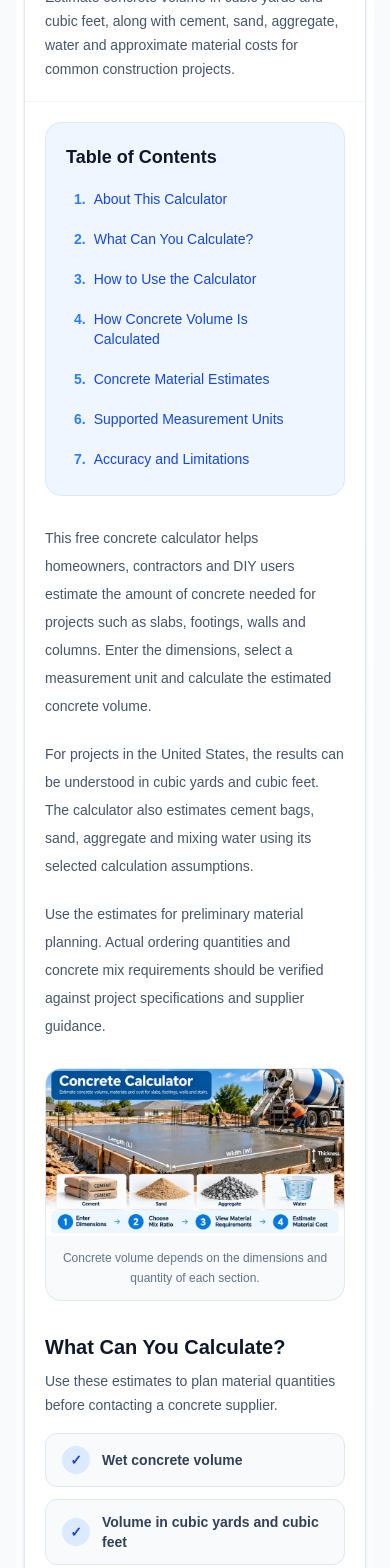
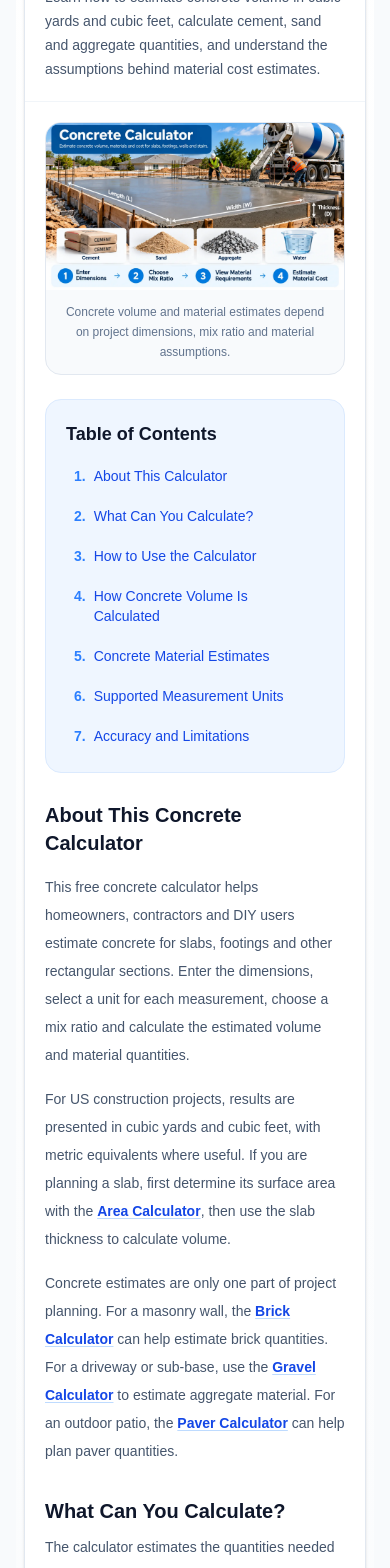
Before and after one commit to km7max-cmd/cornerspan, a Next.js app: page /calculators/concrete in a window 390 px wide. Shown: the part 6660-8228 px from the top of the page. Built offline with nearby package versions, Linux system fonts and the light colour scheme.

Commit message:
Refactor AboutCalculator component
Refactor AboutCalculator component for clarity and consistency. Update headings, descriptions, and improve structure.

```diff
--- a/app/calculators/concrete/components/AboutCalculator.tsx
+++ b/app/calculators/concrete/components/AboutCalculator.tsx
@@ -1,4 +1,3 @@
-
 const tableOfContents = [
   { id: "about-concrete-calculator", label: "About This Calculator" },
   { id: "what-can-you-calculate", label: "What Can You Calculate?" },
@@ -9,11 +8,14 @@ const tableOfContents = [
   { id: "accuracy", label: "Accuracy and Limitations" },
 ];
 
+const linkClass =
+  "font-semibold text-blue-700 underline decoration-blue-200 underline-offset-2 transition hover:text-blue-900";
+
 export default function AboutCalculator() {
   return (
     <section
       className="w-full overflow-hidden rounded-3xl border border-slate-200 bg-white shadow-sm"
-      aria-labelledby="about-concrete-calculator"
+      aria-labelledby="about-concrete-calculator-heading"
     >
       <header className="border-b border-slate-100 px-5 py-5 sm:px-7">
         <p className="text-xs font-bold uppercase tracking-[0.16em] text-blue-600">
@@ -21,27 +23,45 @@ export default function AboutCalculator() {
         </p>
 
         <h2
-          id="about-concrete-calculator"
+          id="about-concrete-calculator-heading"
           className="mt-1 text-2xl font-black tracking-tight text-slate-950 sm:text-3xl"
         >
-          About This Concrete Calculator
+          Concrete Calculator Guide: Volume, Materials and Cost
         </h2>
 
         <p className="mt-2 max-w-3xl text-sm leading-6 text-slate-600 sm:text-base">
-          Estimate concrete volume in cubic yards and cubic feet, along
-          with cement, sand, aggregate, water and approximate material
-          costs for common construction projects.
+          Learn how to estimate concrete volume in cubic yards and cubic
+          feet, calculate cement, sand and aggregate quantities, and
+          understand the assumptions behind material cost estimates.
         </p>
       </header>
 
       <div className="px-5 py-5 sm:px-7 sm:py-7">
+        {/* Infographic directly below the calculator results */}
+        <figure className="overflow-hidden rounded-2xl border border-slate-200 bg-slate-50">
+          <img
+            src="/concrete-calculator-infographic.webp"
+            alt="Concrete calculator infographic showing length, width, thickness, concrete volume and estimated cement, sand and aggregate quantities"
+            width={1536}
+            height={864}
+            loading="lazy"
+            decoding="async"
+            className="h-auto w-full"
+          />
+          <figcaption className="px-4 py-3 text-center text-xs leading-5 text-slate-500 sm:text-sm">
+            Concrete volume and material estimates depend on project
+            dimensions, mix ratio and material assumptions.
+          </figcaption>
+        </figure>
+
+        {/* Table of contents */}
         <nav
           aria-label="Table of contents"
-          className="rounded-2xl border border-blue-100 bg-blue-50 p-5"
+          className="mt-6 rounded-2xl border border-blue-100 bg-blue-50 p-5"
         >
-          <h3 className="text-lg font-black text-slate-900">
+          <h2 className="text-lg font-black text-slate-900">
             Table of Contents
-          </h3>
+          </h2>
 
           <ol className="mt-3 grid gap-2 sm:grid-cols-2">
             {tableOfContents.map((item, index) => (
@@ -60,253 +80,249 @@ export default function AboutCalculator() {
           </ol>
         </nav>
 
-        <div
+        {/* Introduction */}
+        <section
           id="about-concrete-calculator"
-          className="mt-7 scroll-mt-24 space-y-5 text-sm leading-7 text-slate-600 sm:text-base"
+          className="mt-7 scroll-mt-24 space-y-4 text-sm leading-7 text-slate-600 sm:text-base"
         >
+          <h2 className="text-xl font-black text-slate-900 sm:text-2xl">
+            About This Concrete Calculator
+          </h2>
+
           <p>
             This free concrete calculator helps homeowners, contractors
-            and DIY users estimate the amount of concrete needed for
-            projects such as slabs, footings, walls and columns. Enter
-            the dimensions, select a measurement unit and calculate the
-            estimated concrete volume.
+            and DIY users estimate concrete for slabs, footings and other
+            rectangular sections. Enter the dimensions, select a unit
+            for each measurement, choose a mix ratio and calculate the
+            estimated volume and material quantities.
           </p>
 
           <p>
-            For projects in the United States, the results can be
-            understood in cubic yards and cubic feet. The calculator
-            also estimates cement bags, sand, aggregate and mixing water
-            using its selected calculation assumptions.
+            For US construction projects, results are presented in cubic
+            yards and cubic feet, with metric equivalents where useful.
+            If you are planning a slab, first determine its surface area
+            with the{" "}
+            <a href="/calculators/area" className={linkClass}>
+              Area Calculator
+            </a>
+            , then use the slab thickness to calculate volume.
           </p>
 
           <p>
-            Use the estimates for preliminary material planning. Actual
-            ordering quantities and concrete mix requirements should be
-            verified against project specifications and supplier guidance.
+            Concrete estimates are only one part of project planning.
+            For a masonry wall, the{" "}
+            <a href="/calculators/brick" className={linkClass}>
+              Brick Calculator
+            </a>{" "}
+            can help estimate brick quantities. For a driveway or
+            sub-base, use the{" "}
+            <a href="/calculators/gravel" className={linkClass}>
+              Gravel Calculator
+            </a>{" "}
+            to estimate aggregate material. For an outdoor patio, the{" "}
+            <a href="/calculators/paver" className={linkClass}>
+              Paver Calculator
+            </a>{" "}
+            can help plan paver quantities.
           </p>
-        </div>
+        </section>
 
-        <figure className="mt-7 overflow-hidden rounded-2xl border border-slate-200 bg-slate-50">
-          <img
-            src="/concrete-calculator-infographic.webp"
-            alt="Concrete volume calculation using length, width and depth, with material quantity estimates"
-            width={1536}
-            height={864}
-            loading="lazy"
-            decoding="async"
-            className="h-auto w-full"
-          />
-          <figcaption className="px-4 py-3 text-center text-xs leading-5 text-slate-500 sm:text-sm">
-            Concrete volume depends on the dimensions and quantity of
-            each section.
-          </figcaption>
-        </figure>
-
+        {/* What it calculates */}
         <section
           id="what-can-you-calculate"
           className="mt-8 scroll-mt-24"
         >
-          <h3 className="text-xl font-black text-slate-900 sm:text-2xl">
+          <h2 className="text-xl font-black text-slate-900 sm:text-2xl">
             What Can You Calculate?
-          </h3>
+          </h2>
 
-          <p className="mt-2 text-sm leading-6 text-slate-600 sm:text-base">
-            Use these estimates to plan material quantities before
-            contacting a concrete supplier.
+          <p className="mt-2 text-sm leading-7 text-slate-600 sm:text-base">
+            The calculator estimates the quantities needed for
+            preliminary material planning. Available outputs include:
           </p>
 
-          <div className="mt-4 grid gap-3 sm:grid-cols-2">
-            <FeatureItem text="Wet concrete volume" />
-            <FeatureItem text="Volume in cubic yards and cubic feet" />
-            <FeatureItem text="Estimated 94 lb cement bags" />
-            <FeatureItem text="Sand quantity" />
-            <FeatureItem text="Aggregate quantity" />
-            <FeatureItem text="Estimated mixing water" />
-            <FeatureItem text="Material cost based on entered prices" />
-            <FeatureItem text="Multiple identical sections" />
-          </div>
+          <ul className="mt-4 grid gap-3 sm:grid-cols-2">
+            {[
+              "Wet concrete volume",
+              "Volume in cubic yards and cubic feet",
+              "Estimated 94 lb cement bags",
+              "Sand quantity",
+              "Aggregate quantity",
+              "Estimated mixing water",
+              "Material cost from entered prices",
+              "Multiple identical sections",
+            ].map((item) => (
+              <li
+                key={item}
+                className="flex items-start gap-3 rounded-xl border border-slate-200 bg-slate-50 px-4 py-3"
+              >
+                <span
+                  aria-hidden="true"
+                  className="mt-0.5 flex h-6 w-6 shrink-0 items-center justify-center rounded-full bg-blue-100 text-sm font-bold text-blue-700"
+                >
+                  ✓
+                </span>
+                <span className="text-sm font-medium leading-6 text-slate-700 sm:text-base">
+                  {item}
+                </span>
+              </li>
+            ))}
+          </ul>
         </section>
 
+        {/* How to use */}
         <section id="how-to-use" className="mt-8 scroll-mt-24">
-          <h3 className="text-xl font-black text-slate-900 sm:text-2xl">
+          <h2 className="text-xl font-black text-slate-900 sm:text-2xl">
             How to Use the Concrete Calculator
-          </h3>
+          </h2>
 
-          <p className="mt-2 text-sm leading-6 text-slate-600 sm:text-base">
+          <p className="mt-2 text-sm leading-7 text-slate-600 sm:text-base">
             Follow these steps to estimate the concrete requirements
             for your project.
           </p>
 
-          <div className="mt-4 space-y-3">
-            <Step
-              number="1"
-              text="Select the concrete project type available in the calculator."
-            />
-            <Step
-              number="2"
-              text="Enter the length, width and depth or thickness."
-            />
-            <Step
-              number="3"
-              text="Choose the appropriate unit for each dimension, such as feet or inches."
-            />
-            <Step
-              number="4"
-              text="Enter the number of identical sections you need to calculate."
-            />
-            <Step
-              number="5"
-              text="Select an available concrete mix ratio or enter a custom ratio if supported."
-            />
-            <Step
-              number="6"
-              text="Optionally enter local prices for cement, sand and aggregate."
-            />
-            <Step
-              number="7"
-              text="Calculate and review the estimated volume, materials and cost."
-            />
-          </div>
+          <ol className="mt-4 space-y-3">
+            {[
+              "Enter the length, width and depth or thickness.",
+              "Choose the correct unit for each dimension, such as feet or inches.",
+              "Enter the number of identical sections you want to calculate.",
+              "Select the concrete mix ratio supported by the calculator.",
+              "Optionally enter cement, sand and aggregate prices to estimate material cost.",
+              "Calculate the result and review the volume, material quantities and cost.",
+            ].map((text, index) => (
+              <li
+                key={text}
+                className="flex gap-3 rounded-2xl border border-slate-200 bg-slate-50 p-4"
+              >
+                <span className="flex h-8 w-8 shrink-0 items-center justify-center rounded-full bg-blue-600 text-xs font-bold text-white">
+                  {index + 1}
+                </span>
+                <span className="pt-0.5 text-sm leading-6 text-slate-600 sm:text-base">
+                  {text}
+                </span>
+              </li>
+            ))}
+          </ol>
         </section>
 
+        {/* Volume formula */}
         <section id="concrete-volume" className="mt-8 scroll-mt-24">
-          <h3 className="text-xl font-black text-slate-900 sm:text-2xl">
+          <h2 className="text-xl font-black text-slate-900 sm:text-2xl">
             How Concrete Volume Is Calculated
-          </h3>
+          </h2>
 
           <div className="mt-4 rounded-2xl border border-slate-200 bg-slate-50 p-5">
             <p className="text-sm leading-7 text-slate-600 sm:text-base">
-              For a rectangular slab, multiply its length by its width
-              and thickness. Convert all measurements to the same unit
-              before multiplying.
+              For a rectangular slab, multiply the length by the width
+              and the thickness. All dimensions must be converted to
+              consistent units before multiplying.
             </p>
 
-            <div className="my-5 rounded-xl border border-blue-100 bg-white px-4 py-4 text-center">
+            <div className="my-5 rounded-xl border border-blue-100 bg-white px-4 py-5 text-center">
               <p className="text-lg font-black text-slate-900 sm:text-xl">
                 Volume = Length × Width × Thickness
               </p>
             </div>
 
             <p className="text-sm leading-7 text-slate-600 sm:text-base">
-              For measurements in feet, the result is cubic feet.
-              Divide cubic feet by 27 to convert to cubic yards.
-              For example, a 10 ft × 10 ft slab with a 4-inch
-              thickness has a theoretical volume of approximately
-              33.33 ft³, or 1.23 yd³.
+              For example, a 10 ft × 10 ft slab with a 4-inch thickness
+              has a theoretical volume of about 33.33 cubic feet, or
+              1.23 cubic yards. This is the wet concrete volume before
+              any separate allowance for placement waste.
             </p>
 
             <div className="mt-4 rounded-xl border border-slate-200 bg-white p-4">
-              <p className="text-sm font-bold text-slate-900">
-                Useful US volume conversions
-              </p>
-              <ul className="mt-2 space-y-2 text-sm text-slate-600">
+              <h3 className="font-bold text-slate-900">
+                US Volume Conversions
+              </h3>
+              <ul className="mt-2 space-y-2 text-sm leading-6 text-slate-600">
                 <li>1 cubic yard = 27 cubic feet</li>
                 <li>1 cubic yard ≈ 0.7646 cubic meters</li>
                 <li>1 cubic meter ≈ 35.3147 cubic feet</li>
               </ul>
             </div>
+
+            <p className="mt-4 text-sm leading-7 text-slate-600 sm:text-base">
+              If the project includes adjacent paving or a patio, use
+              the{" "}
+              <a href="/calculators/paver" className={linkClass}>
+                Paver Calculator
+              </a>{" "}
+              for the paver layout and this calculator for any
+              rectangular concrete sections.
+            </p>
           </div>
         </section>
 
+        {/* Material estimates */}
         <section id="material-estimate" className="mt-8 scroll-mt-24">
-          <h3 className="text-xl font-black text-slate-900 sm:text-2xl">
+          <h2 className="text-xl font-black text-slate-900 sm:text-2xl">
             Concrete Material Estimates
-          </h3>
+          </h2>
 
-          <div className="mt-4 space-y-4 rounded-2xl bg-slate-50 p-5">
+          <div className="mt-4 space-y-5 rounded-2xl bg-slate-50 p-5">
             <div>
-              <h4 className="font-bold text-slate-900">
-                Cement bags
-              </h4>
+              <h3 className="font-bold text-slate-900">Cement Bags</h3>
               <p className="mt-1 text-sm leading-7 text-slate-600 sm:text-base">
-                The US-oriented estimate uses a 94 lb cement bag.
-                The number of bags depends on the concrete volume,
-                selected mix ratio and calculation assumptions.
-                This is an estimate for cement as an ingredient,
-                not premixed concrete bags.
+                This US-oriented estimate uses a 94 lb cement bag.
+                Bag counts depend on the calculated cement weight and
+                selected mix ratio. This estimates cement as an
+                ingredient, not the number of premixed concrete bags
+                needed for a project.
               </p>
             </div>
 
             <div>
-              <h4 className="font-bold text-slate-900">
-                Sand and aggregate
-              </h4>
+              <h3 className="font-bold text-slate-900">
+                Sand and Aggregate
+              </h3>
               <p className="mt-1 text-sm leading-7 text-slate-600 sm:text-base">
-                Quantities are estimated from the selected mix ratio
-                and dry-volume factor. Material density is used when
-                converting volume into weight-based pricing units.
+                Sand and aggregate quantities are estimated from the
+                selected mix ratio and dry-volume factor. Their weight
+                depends on material density. For separate driveway
+                base material planning, the{" "}
+                <a href="/calculators/gravel" className={linkClass}>
+                  Gravel Calculator
+                </a>{" "}
+                can provide a complementary estimate.
               </p>
             </div>
 
             <div>
-              <h4 className="font-bold text-slate-900">
-                Water requirement
-              </h4>
+              <h3 className="font-bold text-slate-900">
+                Water Requirement
+              </h3>
               <p className="mt-1 text-sm leading-7 text-slate-600 sm:text-base">
-                The calculator uses an estimated water-cement ratio.
-                Actual water requirements depend on the specified
-                mix design, aggregate moisture, admixtures and
-                workability requirements.
+                Water is estimated using the calculator's assumed
+                water-cement ratio. Actual water demand depends on the
+                specified mix design, aggregate moisture, admixtures
+                and required workability. Follow the approved mix
+                design for structural concrete.
               </p>
             </div>
 
             <div>
-              <h4 className="font-bold text-slate-900">
-                Material cost
-              </h4>
+              <h3 className="font-bold text-slate-900">Material Cost</h3>
               <p className="mt-1 text-sm leading-7 text-slate-600 sm:text-base">
-                Enter the unit price for each material to estimate
-                its cost. The result depends on the price, selected
-                unit, material density and calculated quantity.
-                Supplier delivery fees, labor, equipment, taxes and
-                other expenses are not necessarily included.
+                Enter the price per selected unit for each material.
+                The cost estimate depends on the entered price,
+                selected unit, material density and calculated
+                quantity. Delivery, labor, equipment, taxes and
+                other charges may not be included.
               </p>
             </div>
           </div>
         </section>
 
-        <section className="mt-8 rounded-2xl border border-slate-200 bg-white p-5">
-          <h3 className="text-xl font-black text-slate-900 sm:text-2xl">
-            Related Construction Calculators
-          </h3>
+        {/* Supported units */}
+        <section id="supported-units" className="mt-8 scroll-mt-24">
+          <h2 className="text-xl font-black text-slate-900 sm:text-2xl">
+            Supported Measurement Units
+          </h2>
 
-          <p className="mt-2 text-sm leading-6 text-slate-600 sm:text-base">
-            Explore other CornerSpan tools for construction
-            measurements and material planning.
-          </p>
-
-          <div className="mt-4 grid gap-3 sm:grid-cols-2">
-            <InternalLink
-              href="/calculators/area"
-              title="Area Calculator"
-              description="Calculate the area of common geometric shapes."
-            />
-            <InternalLink
-              href="/calculators/brick"
-              title="Brick Calculator"
-              description="Estimate the number of bricks required for a wall."
-            />
-            <InternalLink
-              href="/calculators/gravel"
-              title="Gravel Calculator"
-              description="Estimate gravel volume and material quantities."
-            />
-            <InternalLink
-              href="/calculators/paver"
-              title="Paver Calculator"
-              description="Estimate paver quantities for outdoor surfaces."
-            />
-          </div>
-        </section>
-
-        <section id="supported-units" className="mt-8 scroll-mt-24">
-          <h3 className="text-xl font-black text-slate-900 sm:text-2xl">
-            Supported Measurement Units
-          </h3>
-
-          <p className="mt-2 text-sm leading-6 text-slate-600 sm:text-base">
-            Choose the units that match your project measurements.
-            Each dimension can use its own supported unit.
+          <p className="mt-2 text-sm leading-7 text-slate-600 sm:text-base">
+            Choose units that match your measurements. The calculator
+            supports these dimension units:
           </p>
 
           <div className="mt-4 flex flex-wrap gap-2">
@@ -325,20 +341,31 @@ export default function AboutCalculator() {
               </span>
             ))}
           </div>
+
+          <p className="mt-4 text-sm leading-7 text-slate-600 sm:text-base">
+            When comparing measurements from different plans, convert
+            dimensions carefully. If you need the area alone before
+            calculating concrete volume, open the{" "}
+            <a href="/calculators/area" className={linkClass}>
+              Area Calculator
+            </a>
+            .
+          </p>
         </section>
 
+        {/* Accuracy and limitations */}
         <section id="accuracy" className="mt-8 scroll-mt-24">
-          <h3 className="text-xl font-black text-slate-900 sm:text-2xl">
+          <h2 className="text-xl font-black text-slate-900 sm:text-2xl">
             Accuracy and Limitations
-          </h3>
+          </h2>
 
           <div className="mt-4 rounded-2xl border border-amber-200 bg-amber-50 p-5">
             <p className="text-sm leading-7 text-amber-900 sm:text-base">
-              The calculator provides preliminary quantity estimates.
-              Actual requirements can vary with the mix design,
-              aggregate grading, moisture, compaction, formwork
-              dimensions and placement losses. The current calculation
-              does not add a separate waste allowance.
+              This calculator provides preliminary quantity estimates.
+              Actual requirements vary with the mix design, aggregate
+              grading, moisture, compaction, formwork dimensions and
+              placement losses. The calculation does not add a separate
+              waste allowance.
             </p>
 
             <p className="mt-3 text-sm leading-7 text-amber-900 sm:text-base">
@@ -350,12 +377,13 @@ export default function AboutCalculator() {
           </div>
         </section>
 
+        {/* External reference */}
         <aside className="mt-8 rounded-2xl border border-slate-200 bg-slate-50 p-5">
-          <h3 className="text-lg font-black text-slate-900 sm:text-xl">
+          <h2 className="text-lg font-black text-slate-900 sm:text-xl">
             Professional Concrete Guidance
-          </h3>
+          </h2>
 
-          <p className="mt-2 text-sm leading-6 text-slate-600 sm:text-base">
+          <p className="mt-2 text-sm leading-7 text-slate-600 sm:text-base">
             For professional concrete design, specifications and
             construction guidance, consult the American Concrete
             Institute and the standards applicable to your project.
@@ -365,7 +393,7 @@ export default function AboutCalculator() {
             href="https://www.concrete.org/"
             target="_blank"
             rel="noopener noreferrer"
-            className="mt-4 inline-flex items-center rounded-xl border border-slate-200 bg-white px-4 py-3 text-sm font-bold text-blue-700 transition hover:border-blue-200 hover:bg-blue-50"
+            className="mt-3 inline-flex items-center rounded-xl border border-slate-200 bg-white px-4 py-3 text-sm font-bold text-blue-700 transition hover:border-blue-200 hover:bg-blue-50"
           >
             American Concrete Institute
             <span className="ml-2" aria-hidden="true">
@@ -377,62 +405,3 @@ export default function AboutCalculator() {
     </section>
   );
 }
-
-function FeatureItem({ text }: { text: string }) {
-  return (
-    <div className="flex items-center gap-3 rounded-xl border border-slate-200 bg-slate-50 px-4 py-3">
-      <span
-        aria-hidden="true"
-        className="flex h-7 w-7 shrink-0 items-center justify-center rounded-full bg-blue-100 text-sm font-bold text-blue-700"
-      >
-        ✓
-      </span>
-      <span className="text-sm font-semibold text-slate-700 sm:text-base">
-        {text}
-      </span>
-    </div>
-  );
-}
-
-function Step({
-  number,
-  text,
-}: {
-  number: string;
-  text: string;
-}) {
-  return (
-    <div className="flex gap-3 rounded-2xl border border-slate-200 bg-slate-50 p-4">
-      <span className="flex h-8 w-8 shrink-0 items-center justify-center rounded-full bg-blue-600 text-xs font-bold text-white">
-        {number}
-      </span>
-      <p className="pt-0.5 text-sm leading-6 text-slate-600 sm:text-base">
-        {text}
-      </p>
-    </div>
-  );
-}
-
-function InternalLink({
-  href,
-  title,
-  description,
-}: {
-  href: string;
-  title: string;
-  description: string;
-}) {
-  return (
-    <a
-      href={href}
-      className="rounded-xl border border-slate-200 bg-slate-50 p-4 transition hover:border-blue-200 hover:bg-blue-50"
-    >
-      <span className="block text-sm font-bold text-blue-700 sm:text-base">
-        {title}
-      </span>
-      <span className="mt-1 block text-xs leading-5 text-slate-600 sm:text-sm">
-        {description}
-      </span>
-    </a>
-  );
-}
```
